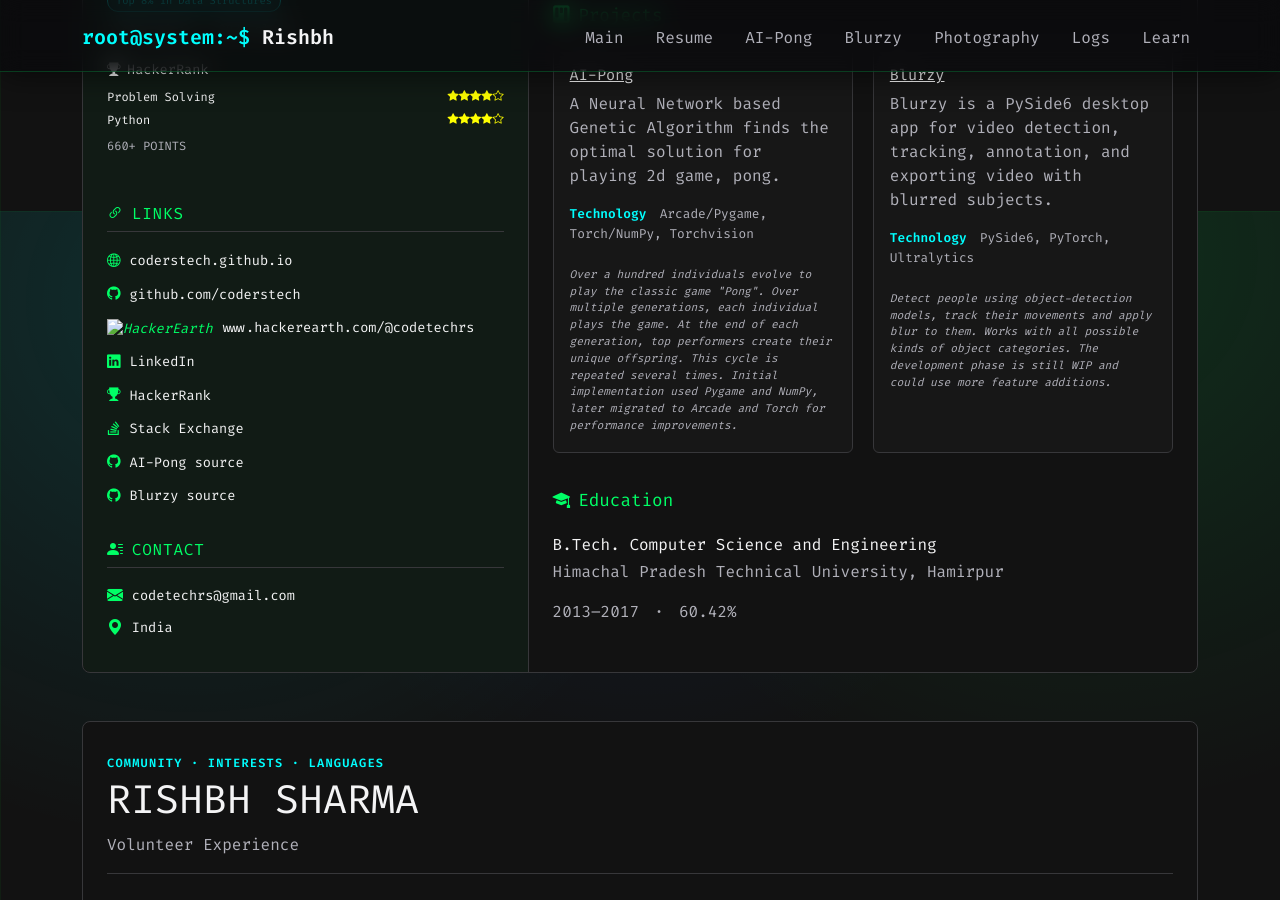
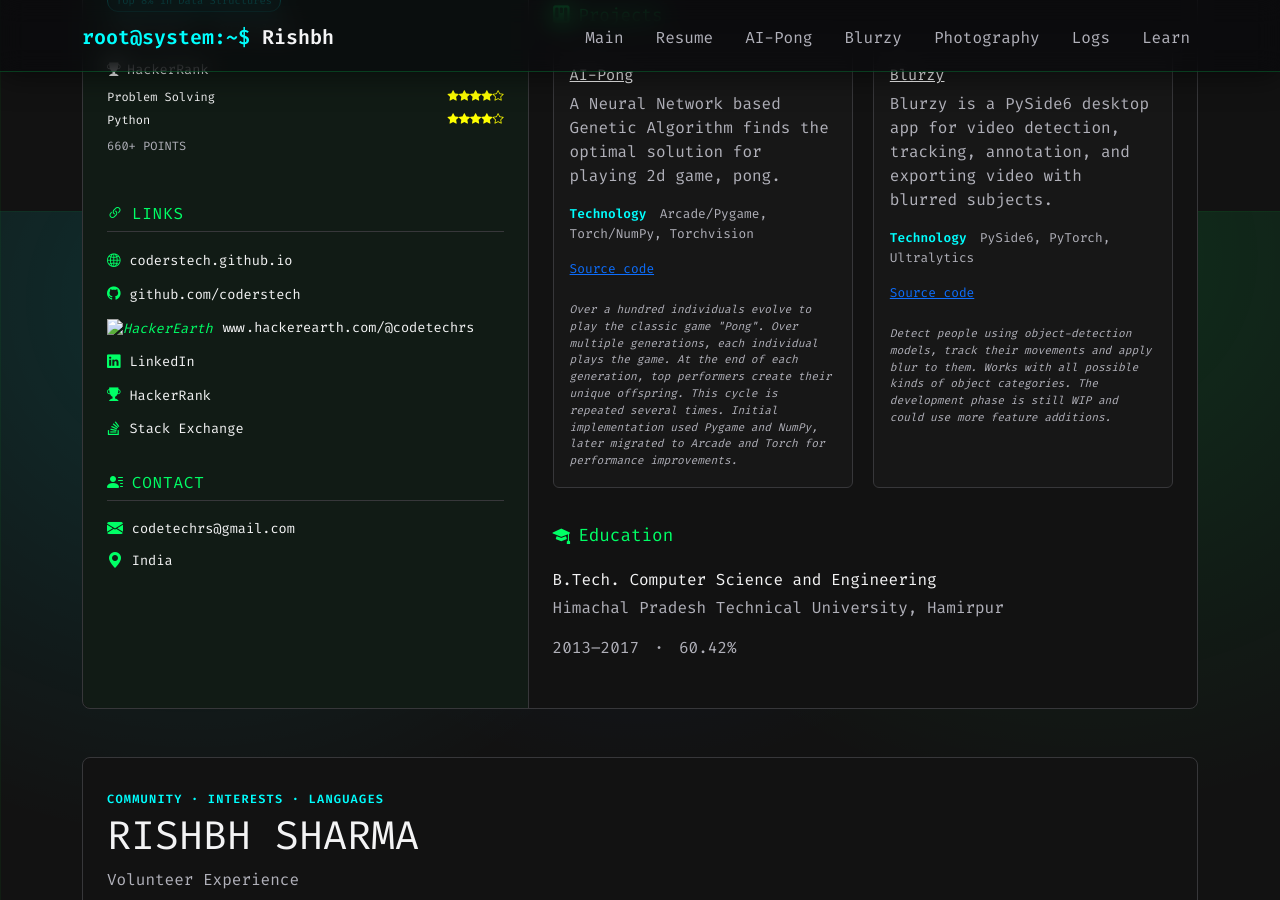
Before and after one commit to CodeRSTech/coderstech.github.io, a Jekyll site: the page built from resume.md, in a window 1280 px wide and 900 px high, scrolled down 689 px. Built offline with Jekyll 4.4.1, drawn with Linux system fonts in a browser that asks for light colours.

Commit message:
Updated links

```diff
--- a/_includes/resume.html
+++ b/_includes/resume.html
@@ -109,18 +109,6 @@
             <span>Stack Exchange</span>
           </a>
         </li>
-        <li>
-          <a href="https://github.com/CodeRSTech/AI-Pong" target="_blank" rel="noopener noreferrer">
-            <i class="bi bi-github" aria-hidden="true"></i>
-            <span>AI-Pong source</span>
-          </a>
-        </li>
-        <li>
-          <a href="https://github.com/CodeRSTech/Blurzy" target="_blank" rel="noopener noreferrer">
-            <i class="bi bi-github" aria-hidden="true"></i>
-            <span>Blurzy source</span>
-          </a>
-        </li>
       </ul>
     </section>
     <section class="resume-side-section resume-contact" aria-labelledby="resume-contact">
@@ -172,12 +160,14 @@
           <h3><a class="text-reset" href="{{ '/AI-Pong/' | relative_url }}">AI-Pong</a><span class="resume-print-url">https://coderstech.github.io/AI-Pong/</span></h3>
           <p>A Neural Network based Genetic Algorithm finds the optimal solution for playing 2d game, pong.</p>
           <p class="resume-tech"><strong>Technology</strong> Arcade/Pygame, Torch/NumPy, Torchvision</p>
+          <p class="resume-tech"><a href="https://github.com/CodeRSTech/AI-Pong" target="_blank" rel="noopener noreferrer">Source code</a><span class="resume-print-url">https://github.com/CodeRSTech/AI-Pong</span></p>
           <span class="resume-placeholder">Over a hundred individuals evolve to play the classic game "Pong". Over multiple generations, each individual plays the game. At the end of each generation, top performers create their unique offspring. This cycle is repeated several times. Initial implementation used Pygame and NumPy, later migrated to Arcade and Torch for performance improvements.</span>
         </article>
         <article class="resume-project">
           <h3><a class="text-reset" href="{{ '/Blurzy/' | relative_url }}">Blurzy</a><span class="resume-print-url">https://coderstech.github.io/Blurzy/</span></h3>
           <p>Blurzy is a PySide6 desktop app for video detection, tracking, annotation, and exporting video with blurred subjects.</p>
           <p class="resume-tech"><strong>Technology</strong> PySide6, PyTorch, Ultralytics</p>
+          <p class="resume-tech"><a href="https://github.com/CodeRSTech/Blurzy" target="_blank" rel="noopener noreferrer">Source code</a><span class="resume-print-url">https://github.com/CodeRSTech/Blurzy</span></p>
           <span class="resume-placeholder">Detect people using object-detection models, track their movements and apply blur to them. Works with all possible kinds of object categories. The development phase is still WIP and could use more feature additions.</span>
         </article>
       </div>
```
